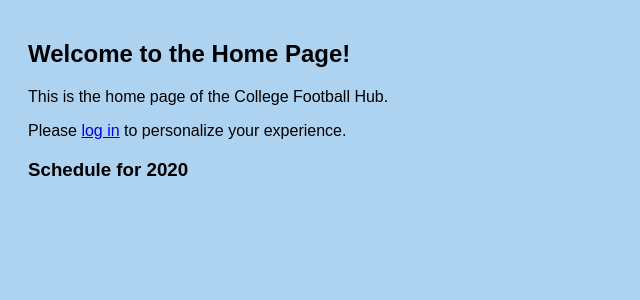
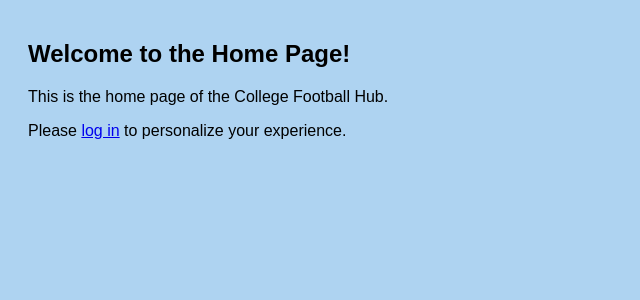
Before and after one commit to blainesea/CFBHub-Personal, a Flask app: page / in a window 1280 px wide. Shown: the part 187-487 px from the top of the page, without its empty margins (0-640 px from the left). Run offline with Flask 3, Linux system fonts and the light colour scheme.

Commit message:
change home.html

```diff
--- a/templates/home.html
+++ b/templates/home.html
@@ -20,7 +20,4 @@
         <p>Please <a href="{{ url_for('login') }}">log in</a> to personalize your experience.</p>
     {% endif %}
 
-    <h3>Schedule for 2020</h3>
-    <!-- Add schedule or other content here -->
-
 {% endblock %}
```
